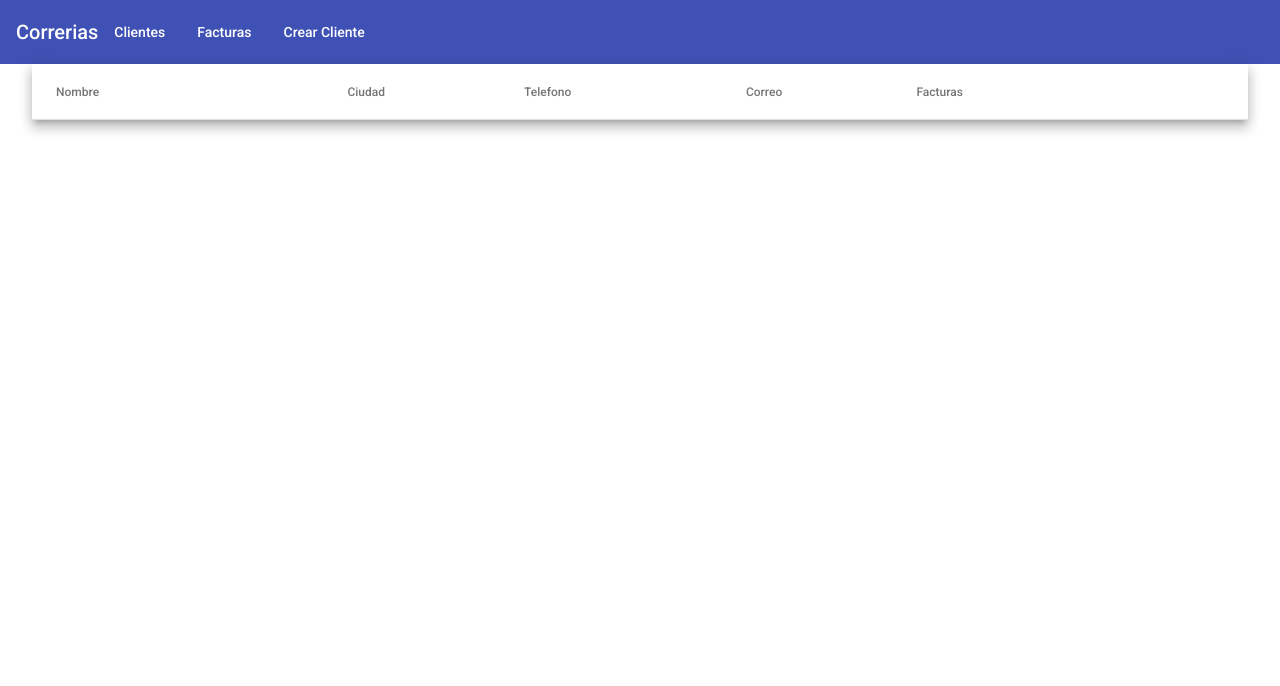
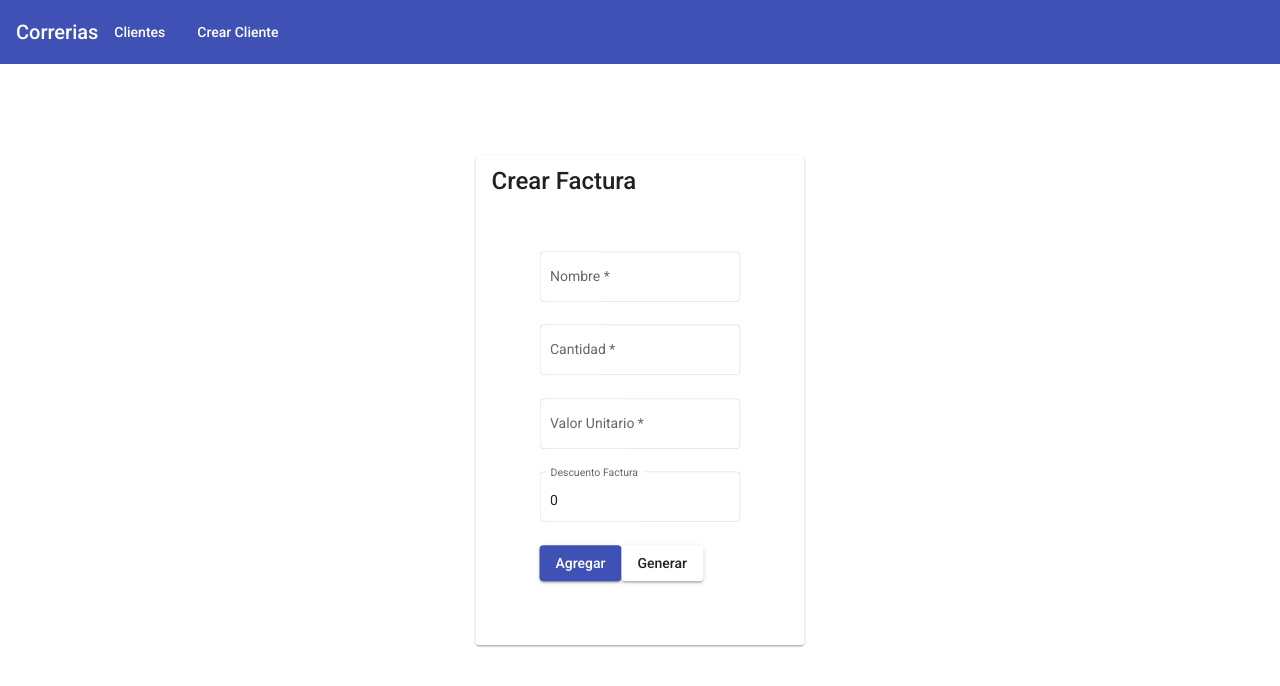
Before and after one commit to gio96/front-correrias, an Angular app: page /crearfactura in a window 1280 px wide. Before the commit this address led to /clientes. Shown: the top 686 px of the page. Built offline with nearby package versions, Linux system fonts and the light colour scheme; no server answers.

Commit message:
feat: crear facturas

```diff
--- a/src/app/app-routing.module.ts
+++ b/src/app/app-routing.module.ts
@@ -9,7 +9,8 @@ const routes: Routes = [
   },
   { path: 'clientes', loadChildren: () => import('./features/cliente/cliente.module').then(m => m.ClienteModule) },
   { path: 'facturas', loadChildren: () => import('./features/facturas/facturas.module').then(m => m.FacturasModule) },
-  { path: 'crearcliente', loadChildren: () => import('./features/crear-cliente/crear-cliente.module').then(m => m.CrearClienteModule) },{
+  { path: 'crearcliente', loadChildren: () => import('./features/crear-cliente/crear-cliente.module').then(m => m.CrearClienteModule) },
+  { path: 'crearfactura', loadChildren: () => import('./features/crear-factura/crear-factura.module').then(m => m.CrearFacturaModule) },{
     path: '**',
     redirectTo: 'clientes'
   }
--- a/src/app/core/layout/main-layout/main-layout.component.html
+++ b/src/app/core/layout/main-layout/main-layout.component.html
@@ -5,7 +5,7 @@
       <span class="menu-spacer"></span>
       <div>
         <a mat-button [routerLink]="'/clientes'"> Clientes </a>
-        <a mat-button [routerLink]="'/facturas'"> Facturas </a>
+        <!--<a mat-button [routerLink]="'/facturas'"> Facturas </a>-->
         <a mat-button [routerLink]="'/crearcliente'"> Crear Cliente </a>
 
       </div>
--- a/src/app/features/cliente/cliente.component.html
+++ b/src/app/features/cliente/cliente.component.html
@@ -26,7 +26,14 @@
   <ng-container matColumnDef="actions">
     <th mat-header-cell *matHeaderCellDef> Facturas </th>
     <td mat-cell *matCellDef="let element" class="action-link">
-      <button mat-stroked-button color="primary" [routerLink]="'/facturas'" [queryParams]="{idClienteFacura: element.id}">Ver Facturas</button>
+      <button mat-mini-fab color="primary" aria-label="Ver facturas" [routerLink]="'/facturas'" [queryParams]="{idClienteFacura: element.id}">
+        <mat-icon>assignment</mat-icon>
+      </button>
+      <button mat-mini-fab color="primary" aria-label="Crear Facturas" [routerLink]="'/crearfactura'" [queryParams]="{idClienteFacura: element.id}">
+        <mat-icon>move_to_inbox</mat-icon>
+      </button>
+      <!--<button mat-stroked-button color="primary" [routerLink]="'/facturas'" [queryParams]="{idClienteFacura: element.id}">Ver Facturas</button>
+      <button mat-stroked-button color="primary" [routerLink]="'/crearfactura'" [queryParams]="{idClienteFacura: element.id}">Crear Facturas</button>-->
     </td>
   </ng-container>
 
--- /dev/null
+++ b/src/app/features/crear-factura/crear-factura-routing.module.ts
@@ -0,0 +1,12 @@
+import { NgModule } from '@angular/core';
+import { Routes, RouterModule } from '@angular/router';
+
+import { CrearFacturaComponent } from './crear-factura.component';
+
+const routes: Routes = [{ path: '', component: CrearFacturaComponent }];
+
+@NgModule({
+  imports: [RouterModule.forChild(routes)],
+  exports: [RouterModule]
+})
+export class CrearFacturaRoutingModule { }
--- /dev/null
+++ b/src/app/features/crear-factura/crear-factura.component.css
@@ -0,0 +1,30 @@
+.vertical-center {
+  margin: 0;
+  position: absolute;
+  left: 50%;
+  top: 50%;
+  -ms-transform: translateX(-50%) translateY(-50%);
+  transform: translateX(-50%) translateY(-50%);
+}
+
+.example-container{
+
+  display: inline-block;
+  vertical-align: middle;
+}
+
+.alinear{
+  text-align: center;
+}
+
+.form-container{
+  width: 400 px;
+  margin: 0 px auto;
+  margin-top: 200 px;
+  padding: 3rem;
+}
+
+.form-field{
+  display: block;
+  width: fit-content;
+}
--- /dev/null
+++ b/src/app/features/crear-factura/crear-factura.component.html
@@ -0,0 +1,39 @@
+<div class="vertical-center">
+  <mat-card>
+  <mat-card-title>Crear Factura</mat-card-title>
+  <div class="form-container">
+    <form [formGroup]="createFactura" (submit)="submit()">
+      <mat-form-field class="form-field" appearance="outline">
+        <mat-label> Nombre
+        </mat-label>
+        <input matInput formControlName="name" type="text" required>
+        <mat-error *ngIf="createFactura.controls.name.touched && createFactura.controls.name.invalid">
+          <span *ngIf="createFactura.controls.name.errors.required">This field is mandatory.</span>
+        </mat-error>
+      </mat-form-field>
+      <mat-form-field class="form-field" appearance="outline">
+        <mat-label> Cantidad
+        </mat-label>
+        <input matInput formControlName="cantidad" type="number" required>
+        <mat-error *ngIf="createFactura.controls.cantidad.touched && createFactura.controls.cantidad.invalid">
+          <span *ngIf="createFactura.controls.cantidad.errors.required">This field is mandatory.</span>
+        </mat-error>
+      </mat-form-field>
+      <mat-form-field class="form-field" appearance="outline">
+        <mat-label> Valor Unitario
+        </mat-label>
+        <input matInput formControlName="valor" type="number" required>
+        <mat-error *ngIf="createFactura.controls.valor.touched && createFactura.controls.valor.invalid">
+          <span *ngIf="createFactura.controls.valor.errors.required">This field is mandatory.</span>
+        </mat-error>
+      </mat-form-field>
+      <mat-form-field class="form-field" appearance="outline">
+        <mat-label> Descuento Factura        </mat-label>
+        <input matInput formControlName="descuento" type="number">
+      </mat-form-field>
+      <button mat-raised-button color="primary" type="submit">Agregar</button>
+      <button mat-raised-button color="secondary" (click)="generarFactura()">Generar</button>
+    </form>
+  </div>
+</mat-card>
+</div>
--- /dev/null
+++ b/src/app/features/crear-factura/crear-factura.component.ts
@@ -0,0 +1,71 @@
+import { Component, OnInit } from '@angular/core';
+import { FormBuilder, FormGroup, Validators } from '@angular/forms';
+import { ActivatedRoute } from '@angular/router';
+import { Factura } from 'src/app/shared/entities/Factura';
+import { Producto } from 'src/app/shared/entities/Producto';
+import { ClientesService } from 'src/app/shared/servicios/clientes.service';
+
+@Component({
+  selector: 'app-crear-factura',
+  templateUrl: './crear-factura.component.html',
+  styleUrls: ['./crear-factura.component.css']
+})
+export class CrearFacturaComponent implements OnInit {
+
+  createFactura: FormGroup;
+  idClient: string;
+  arrayProductos: Producto[] = [];
+
+  constructor(private formBuilder: FormBuilder, private clienteService: ClientesService, private route: ActivatedRoute) { }
+
+  ngOnInit(): void {
+    this.createFactura = this.formBuilder.group({
+      name: [null, Validators.required],
+      cantidad: [null, Validators.required],
+      valor: [null, Validators.required],
+      descuento: [0]
+    });
+
+    this.route.queryParams
+      .subscribe(params => {
+        this.idClient = params.idClienteFacura;
+
+      }
+    );
+  }
+
+  generarFactura(){
+    //localStorage.setItem('nombre',JSON.stringify(pruebaFactura2))
+    const pruebaFactura = <Factura> {
+      descuentoFactura: this.createFactura.value.descuento,
+      productos: this.arrayProductos
+    }
+
+
+    this.clienteService.createBilling(pruebaFactura, this.idClient).subscribe(resp =>{
+      alert("Se guardo Correctamente")
+      return resp;
+    })
+
+
+  }
+
+
+
+  submit() {
+    if (!this.createFactura.valid) {
+      return;
+    }
+
+    const pruebaProducto = <Producto> {
+      nombreProducto: this.createFactura.value.name,
+      cantidad: this.createFactura.value.cantidad,
+      valorUnitario: this.createFactura.value.valor
+    }
+
+    this.arrayProductos.push(pruebaProducto);
+
+    alert("Producto agregado correctamente")
+  }
+
+}
--- /dev/null
+++ b/src/app/features/crear-factura/crear-factura.module.ts
@@ -0,0 +1,27 @@
+import { NgModule } from '@angular/core';
+import { CommonModule } from '@angular/common';
+
+import { CrearFacturaRoutingModule } from './crear-factura-routing.module';
+import { CrearFacturaComponent } from './crear-factura.component';
+import { FormsModule, ReactiveFormsModule } from '@angular/forms';
+import {MatFormFieldModule } from '@angular/material/form-field';
+import { MatInputModule } from '@angular/material/input';
+import {MatButtonModule} from '@angular/material/button';
+import {MatCardModule} from '@angular/material/card';
+import {MatGridListModule} from '@angular/material/grid-list';
+
+
+@NgModule({
+  declarations: [CrearFacturaComponent],
+  imports: [
+    CommonModule,
+    CrearFacturaRoutingModule,
+    MatGridListModule,
+    FormsModule, ReactiveFormsModule,
+    MatFormFieldModule,
+    MatInputModule,
+    MatButtonModule,
+    MatCardModule
+  ]
+})
+export class CrearFacturaModule { }
--- a/src/app/shared/servicios/clientes.service.ts
+++ b/src/app/shared/servicios/clientes.service.ts
@@ -33,6 +33,10 @@ export class ClientesService {
     return this.http.get<Factura[]>(`${this.endpoint}/${idCliente}/facturas`, {observe: 'response'});
   }
 
+  public createBilling(data, idCliente: string): Observable<Factura>{
+    return this.http.post<Factura>(`${this.endpoint}/${idCliente}/facturas`,JSON.stringify(data),this.httpOptions)
+  }
+
 
   private handleError(error: HttpErrorResponse): any {
     if (error.error instanceof ErrorEvent) {
```
Also changed, not shown: 1 other file (tests, documents, lock files or other folders).
